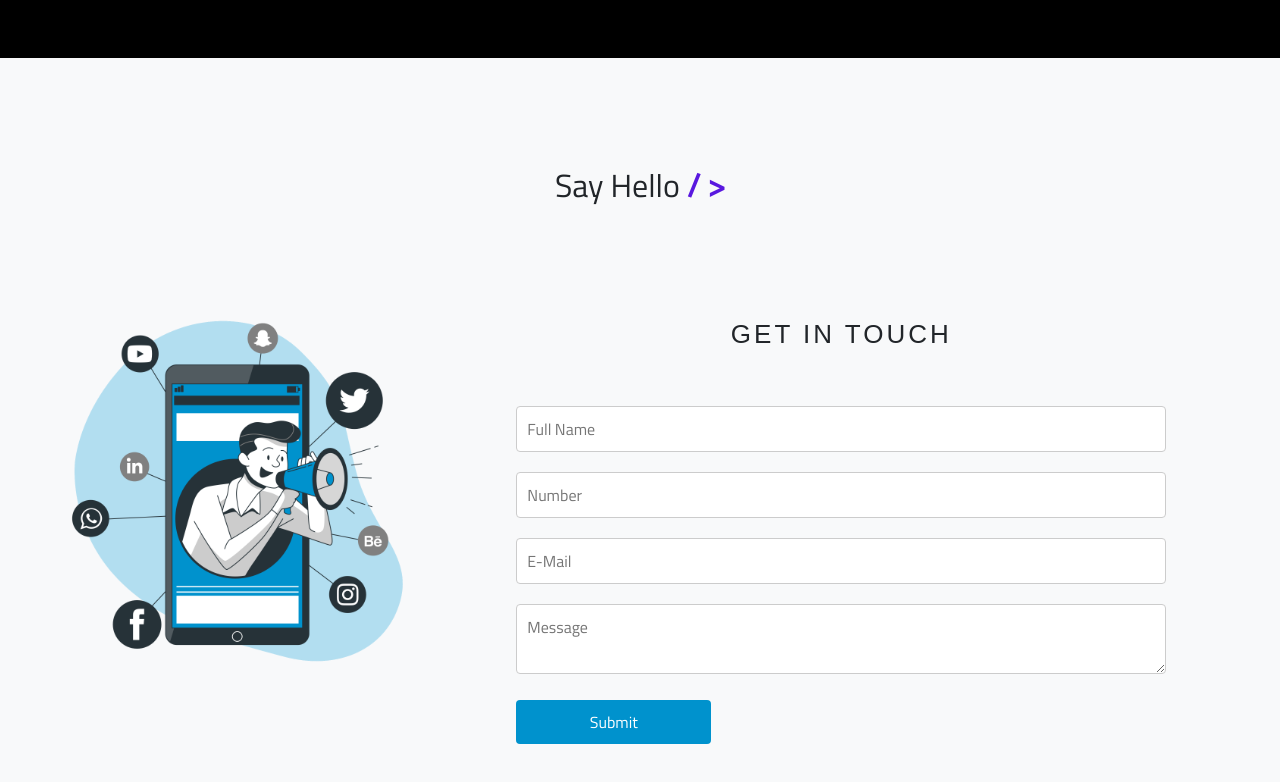
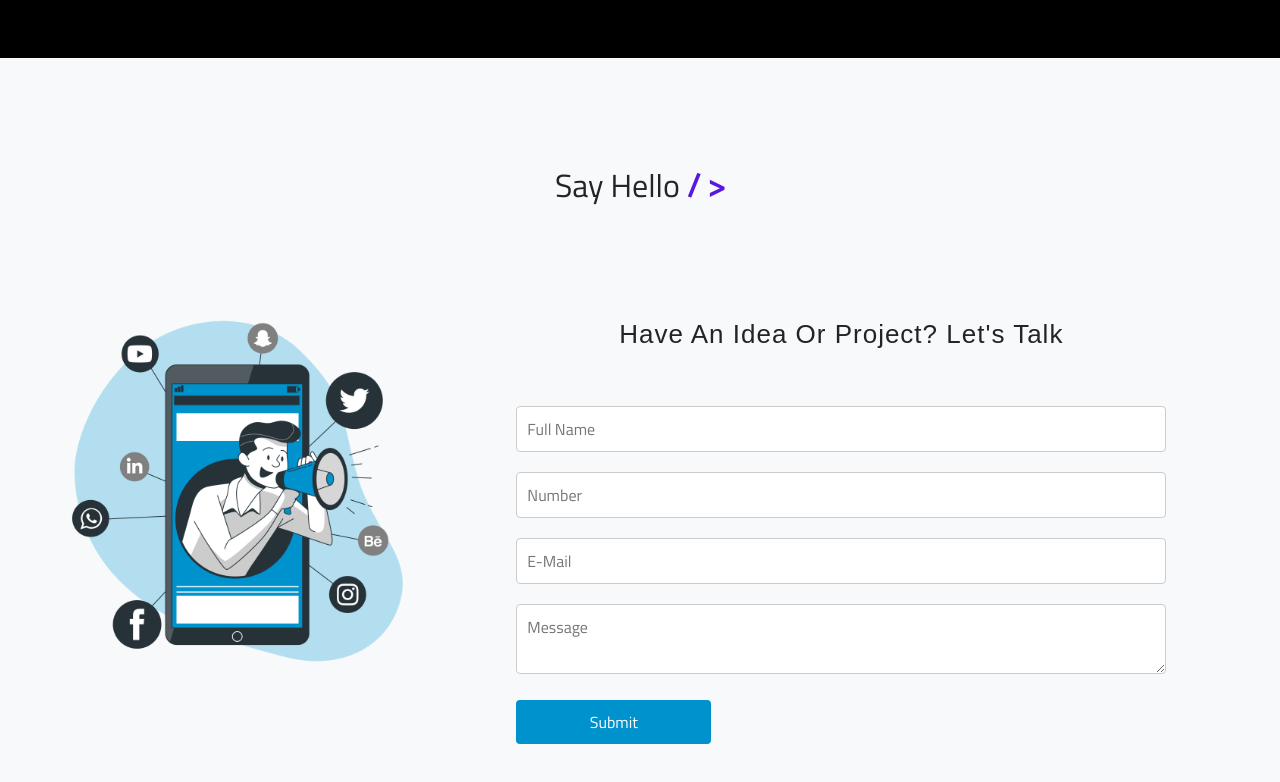
Before and after one commit to vasanthfeb/vasanth-portfolio, a plain HTML site: page index.html in a window 1280 px wide. Shown: the part 3330-4112 px from the top of the page. Drawn offline with nearby package versions, Linux system fonts and the light colour scheme.

Commit message:
vasanth-portfolio master

```diff
--- a/index.html
+++ b/index.html
@@ -596,7 +596,7 @@
 
 
         <section class="get-in-touch">
-          <h1 class="title">Get in Touch</h1>
+          <h1 class="title"> Have an idea or project? Let's talk</h1>
           <form class="contact-form" id="contactForm">
               <div class="form-field">
                   <input id="username" class="input-text" type="text" required placeholder="Full Name">
--- a/style.css
+++ b/style.css
@@ -503,8 +503,8 @@ body {
   .get-in-touch .title {
     text-align: center;
     font-family: Raleway, sans-serif;
-    text-transform: uppercase;
-    letter-spacing: 3px;
+    text-transform: capitalize;
+    letter-spacing: 1px;
     font-size: 26px;
     line-height: 48px;
     padding-bottom: 28px;
```
